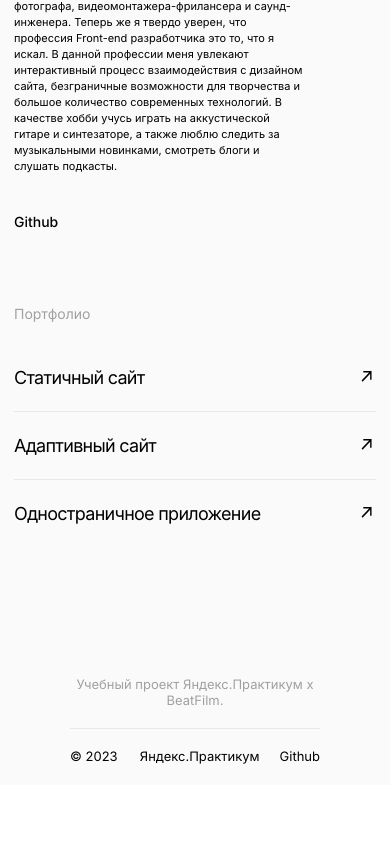
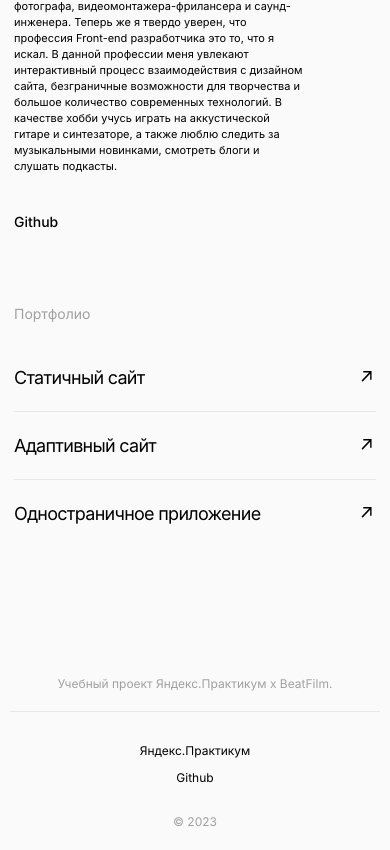
Before and after one commit to ShnaiderDanila/movies-explorer-frontend, a React (Create React App) app: page / in a window 390 px wide. Shown: the part 2715-3565 px from the top of the page. Before the commit the page ends 3500 px from the top, so only its background shows below. Built offline with nearby package versions, Linux system fonts and the light colour scheme.

Commit message:
feat: Add responsive css styles to ./src/components/Footer/Footer.css

```diff
--- a/src/components/Footer/Footer.css
+++ b/src/components/Footer/Footer.css
@@ -14,7 +14,7 @@
 }
 
 .footer__copyright {
-  padding: 20px 0 0 0;
+  margin: 21px 0 0 0;
   display: flex;
   justify-content: space-between;
 }
@@ -39,6 +39,50 @@
   transition: opacity 0.3s ease;
 }
 
-.footer__link:hover {
-  opacity: 0.7;
+@media screen and (min-width: 769px) {
+  .footer__link:hover {
+    opacity: 0.7;
+  }
 }
+
+@media screen and (max-width: 768px) {
+  .footer {
+    padding: 79px 30px 20px;
+  }
+}
+
+@media screen and (max-width: 425px) {
+  .footer {
+    padding: 79px 10px 20px;
+  }
+
+  .footer__title {
+    font-size: 12px;
+    line-height: 14.52px;
+  }
+
+  .footer__copyright {
+    margin: 32px 0 0 0;
+    flex-direction: column-reverse;
+  }
+
+  .footer__text {
+    margin: 30px 0 0 0;
+    color: #a0a0a0;
+    font-size: 12px;
+    line-height: 14.52px;
+    text-align: center;
+  }
+
+  .footer__nav {
+    flex-direction: column;
+    gap: 12px;
+  }
+
+  .footer__link {
+    font-size: 12px;
+    line-height: 14.52px;
+    text-align: center;
+  }
+
+}
```
